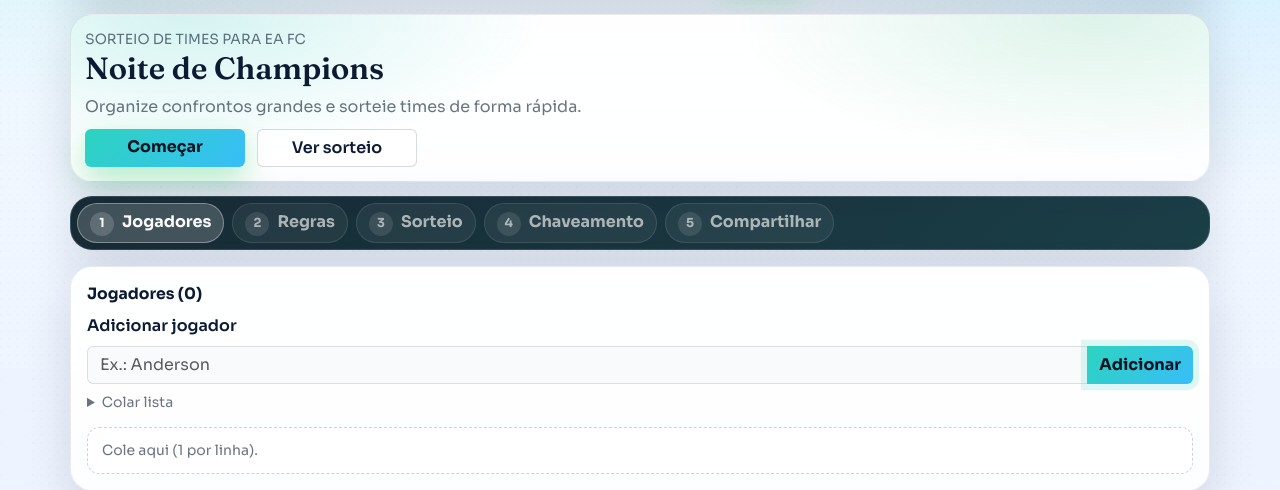
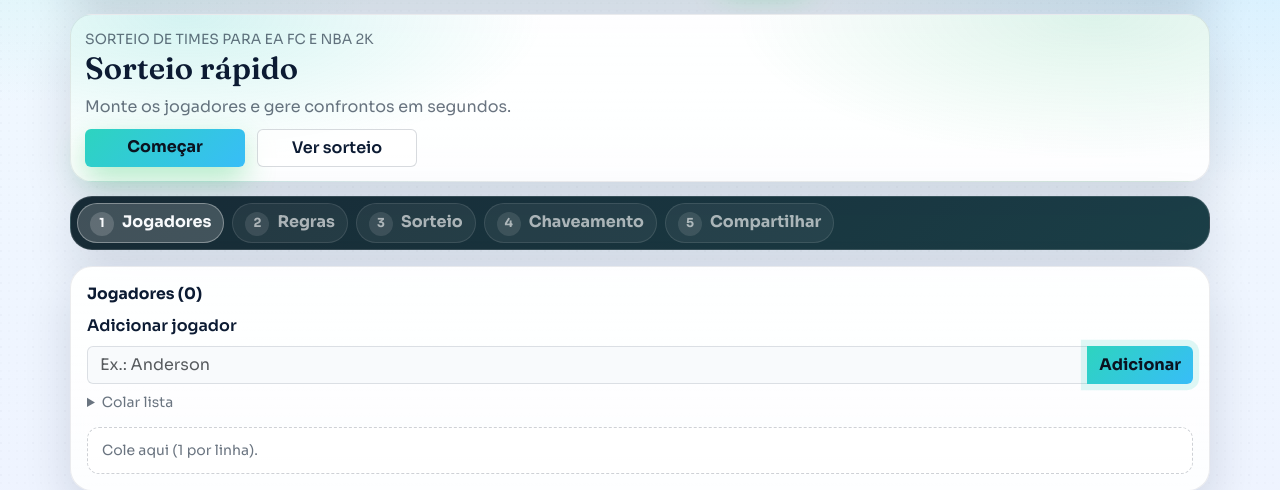
Before and after one commit to andersoncoutom-max/Futebol-Basquete, a Flask app: page / in a window 1280 px wide. Shown: the part 102-592 px from the top of the page. Run offline with Flask 3, Linux system fonts and the light colour scheme.

Commit message:
Atualiza hero e corrige textos

```diff
--- a/static/app.js
+++ b/static/app.js
@@ -28,22 +28,22 @@ const themeButtons = document.querySelectorAll("[data-theme]");
 
 const themeCopy = {
   champions: {
-    kicker: "Sorteio de Times para EA FC",
-    title: "Noite de Champions",
-    subtitle: "Organize confrontos grandes e sorteie times de forma r\u00e1pida."
+    kicker: "Sorteio de Times para EA FC e NBA 2K",
+    title: "Sorteio r\u00e1pido",
+    subtitle: "Monte os jogadores e gere confrontos em segundos."
   },
   libertadores: {
-    kicker: "Sorteio de Times para EA FC",
+    kicker: "Sorteio de Times para EA FC e NBA 2K",
     title: "Ritmo de Libertadores",
     subtitle: "Monte a lista e gere chaveamentos com clima de decis\u00e3o."
   },
   selecoes: {
-    kicker: "Sorteio de Times para EA FC",
-    title: "Noite de Sele\u00e7\u00f5es",
+    kicker: "Sorteio de Times para EA FC e NBA 2K",
+    title: "Sele\u00e7\u00f5es em foco",
     subtitle: "Sorteie sele\u00e7\u00f5es e mantenha o equil\u00edbrio entre os jogadores."
   },
   classicos: {
-    kicker: "Sorteio de Times para EA FC",
+    kicker: "Sorteio de Times para EA FC e NBA 2K",
     title: "Cl\u00e1ssicos e rivalidades",
     subtitle: "R\u00e1pido para montar elencos e dividir os times."
   }
--- a/templates/index.html
+++ b/templates/index.html
@@ -786,9 +786,9 @@
 
     <section class="hero glass reveal">
       <div>
-        <div class="text-uppercase small muted" id="heroKicker">Sorteio de Times para EA FC</div>
-        <h1 id="heroTitle">Defina a lista e sorteie em segundos</h1>
-        <p class="muted mb-0" id="heroSubtitle">Monte a lista, sorteie times equilibrados e gere o chaveamento rapidamente.</p>
+        <div class="text-uppercase small muted" id="heroKicker">Sorteio de Times para EA FC e NBA 2K</div>
+        <h1 id="heroTitle">Sorteie times com equil&iacute;brio</h1>
+        <p class="muted mb-0" id="heroSubtitle">Monte os jogadores, sorteie times justos e gere confrontos em segundos.</p>
         <div class="hero-actions">
           <a class="btn btn-accent" href="#step-jogadores">Começar</a>
           <a class="btn btn-ghost" href="#step-sorteio">Ver sorteio</a>
@@ -849,14 +849,14 @@
           <div class="glass p-3 reveal" id="shareCapture">
               <div class="section-title">Regras do sorteio</div>
               <div class="dataset-tabs mt-2">
-                <button class="dataset-tab active" id="datasetFc25Btn" data-dataset="fc25">Futebol</button>
-                <button class="dataset-tab" id="datasetNbaBtn" data-dataset="nba">NBA 2K</button>
+                <button class="dataset-tab active" id="datasetFc25Btn" data-dataset="fc25">EA FC 25</button>
+                <button class="dataset-tab" id="datasetNbaBtn" data-dataset="nba">NBA 2K25</button>
               </div>
               <div class="row g-2 align-items-end mt-3">
                 <div class="col-md-6">
                   <label class="form-label">Preset visual</label>
                   <select id="presetSelect" class="form-select">
-                    <option value="champions">Noite de Champions</option>
+                    <option value="champions">Sorteio r&aacute;pido</option>
                     <option value="libertadores">Libertadores</option>
                     <option value="selecoes">Seleções</option>
                     <option value="classicos">Clássicos</option>
```
